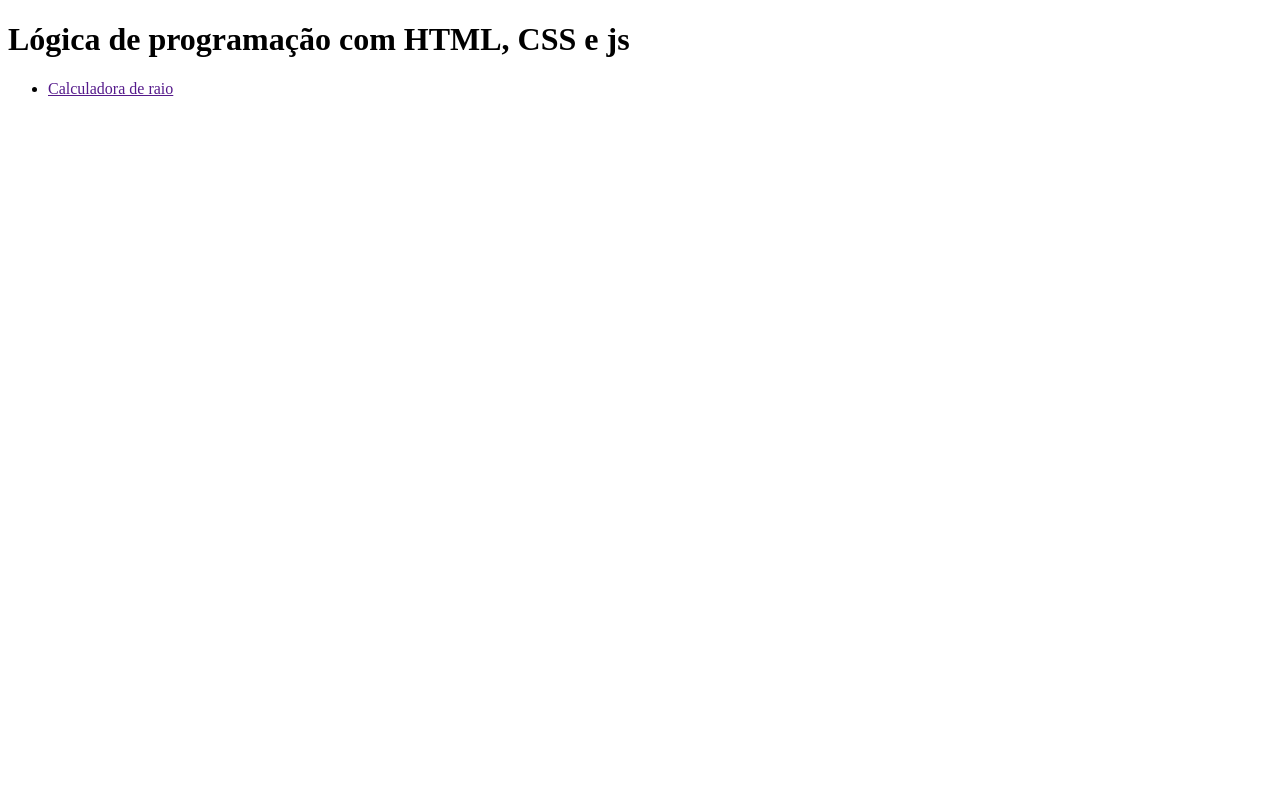
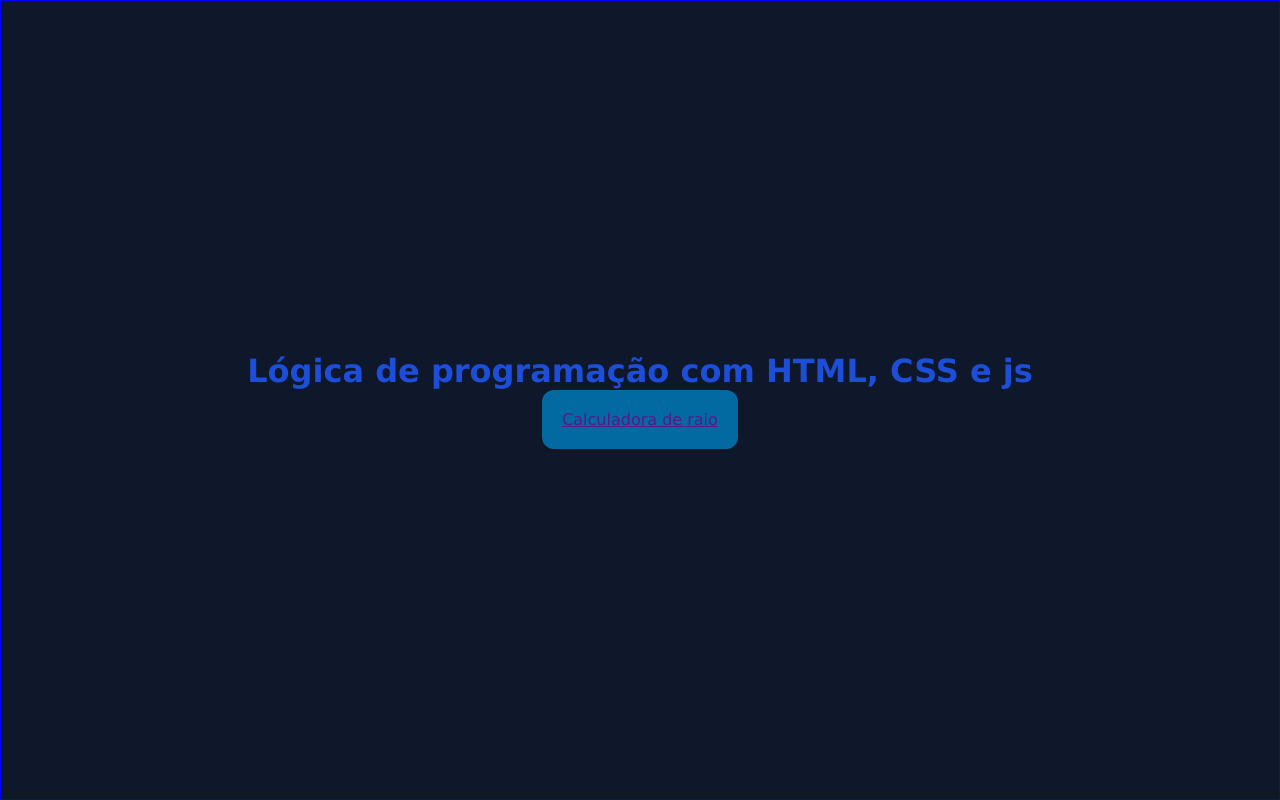
Before and after one commit to Giovanni229/Atividade_7, a plain HTML site: page index.html in a window 1280 px wide. Drawn offline with Linux system fonts and the light colour scheme.

Commit message:
style:add new styles for style.css

```diff
--- a/index.html
+++ b/index.html
@@ -3,6 +3,7 @@
 <head>
     <meta charset="UTF-8">
     <meta name="viewport" content="width=device-width, initial-scale=1.0">
+    <link rel="stylesheet" href="style.css">
     <title>Lógica de programação com HTML, CSS e js</title>
 </head>
 <body>
--- a/style.css
+++ b/style.css
@@ -0,0 +1,35 @@
+*{
+    margin: 0;
+    padding: 0;
+    box-sizing: border-box;
+    font-family: 'Lucida Sans', 'Lucida Sans Regular', 'Lucida Grande', 'Lucida Sans Unicode', Geneva, Verdana, sans-serif;
+}
+
+:root{
+    --main-background:#0f172a;
+    --text-color: #1d4ed8;
+    --nav-background:#0369a1;
+}
+
+body{
+    background: var(--main-background);
+    color:var(--text-color);
+    display: flex;
+    flex-direction: column;
+    min-height: 100svh;
+    justify-content: center;
+    align-items: center;
+    gap:45;
+    border: 1px solid blue;
+}
+
+nav{
+    background: var(--nav-background);
+    width: fit-content;
+    padding: 20px;
+    border-radius: 12px;
+}
+
+ul,li{
+    list-style: none;
+}
```
